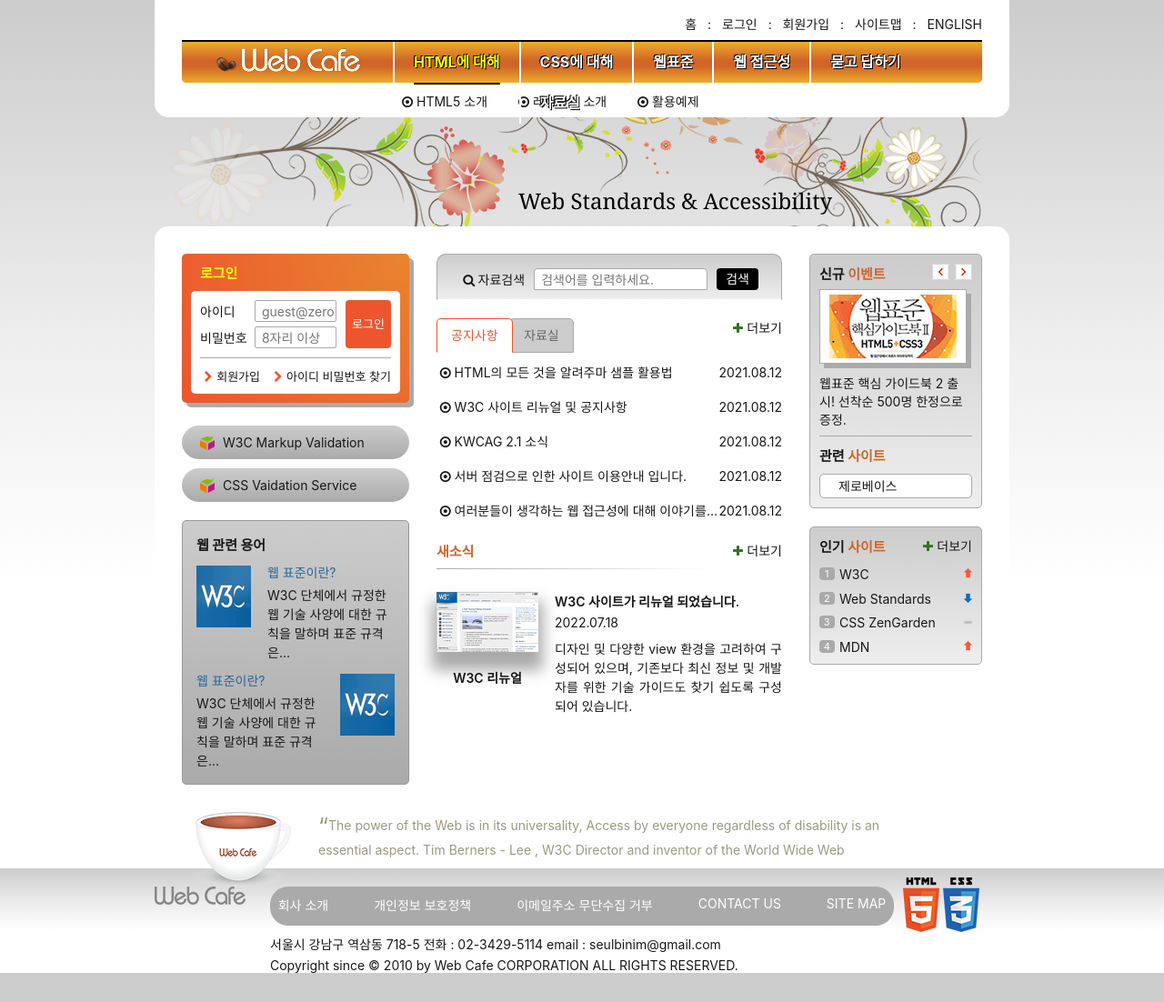
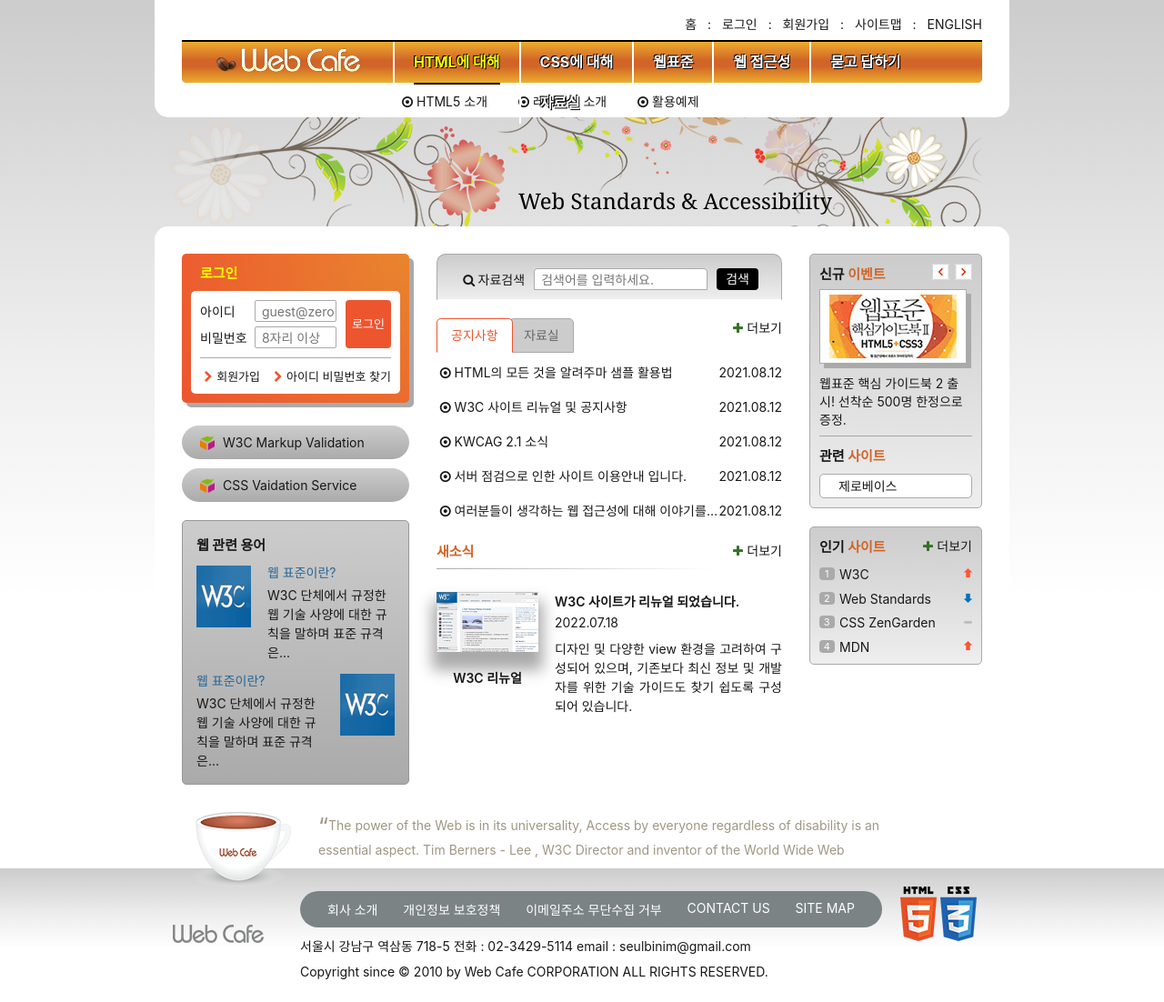
Before and after one commit to nalsae/HTML-CSS_Study, a website: page HTML5/index.html in a window 1280 px wide. Shown: the whole page at 91% size. Before the commit the page ends 1070 px from the top, so only its background shows below. Drawn offline with Linux system fonts and the light colour scheme; a web font is replaced by a local one.

Commit message:
푸터 영역 마크업 및 디자인 완성

```diff
--- a/HTML5/css/index.css
+++ b/HTML5/css/index.css
@@ -872,55 +872,55 @@
 /* 푸터 */
 .footer{
   background: #ccc linear-gradient(to bottom, #ccc 0%, #eee 35%, #fff 60%, #fff 100%);
-  display: flex;
-  justify-content: center;
 }
 
 .footer-inner{
   display: grid;
-  grid-template-columns: repeat(3, 1fr);
+  grid-template-columns: 140px 1fr 120px;
+  grid-template-rows: auto;
+  padding: 20px 0;
 }
 
+/* 푸터 로고 */
 .footer-logo{
-  grid-column: 1;
-  margin-top: 20px;
+  grid-area: 1/1/4/2;
+  align-self: center;
+  justify-self: center;
 }
 
-.guide-list, .address, .copyright{
-  grid-column: 2;
+/* 가이드 링크 */
+.guide-list{
+  background: #7b8385;
+  color: #fff;
+  display: flex;
+  flex-flow: row nowrap;
+  justify-content: space-between;
+  grid-area: 1/2/2/3;
+  border-radius: 20px;
+  padding: 4px 20px;
+  margin: 5px 20px;
+  text-transform: uppercase;
+  /* font-variant: small-caps; */
 }
 
-.guide-list{
-  display: flex;
-  width: 686px;
-  justify-content: center;
-  margin: 20px 0 10px 0;
-  background: #aaa;
-  padding: 10px 0;
-  border-radius: 20px;
+.guide-list a{
+  display: block;
+  padding: 6px 10px;
 }
 
-.guide-list li{
-  display: inline-block;
-  padding: 0 25px;
-  color: #fff;
-  text-transform: uppercase;
+/* 주소 */
+.address{
+  grid-area: 2/2/3/3;
+  margin: 5px 20px;
 }
 
-.guide-list li:first-child{
-  padding-left: 0;
+/* 저작권 */
+.copyright{
+  grid-area: 3/2/4/3;
+  margin: 5px 20px;
 }
 
-.guide-list li:last-child{
-  padding-right: 0;
+/* 배지 그룹 */
+.badge-container{
+  grid-area: 1/3/4/4;
 }
-
-.address{
-  margin-bottom: 5px;
-}
-
-.badge-container{
-  grid-column: 3;
-  grid-row : 1;
-  margin: 10px 0 0 10px;
-}
```
